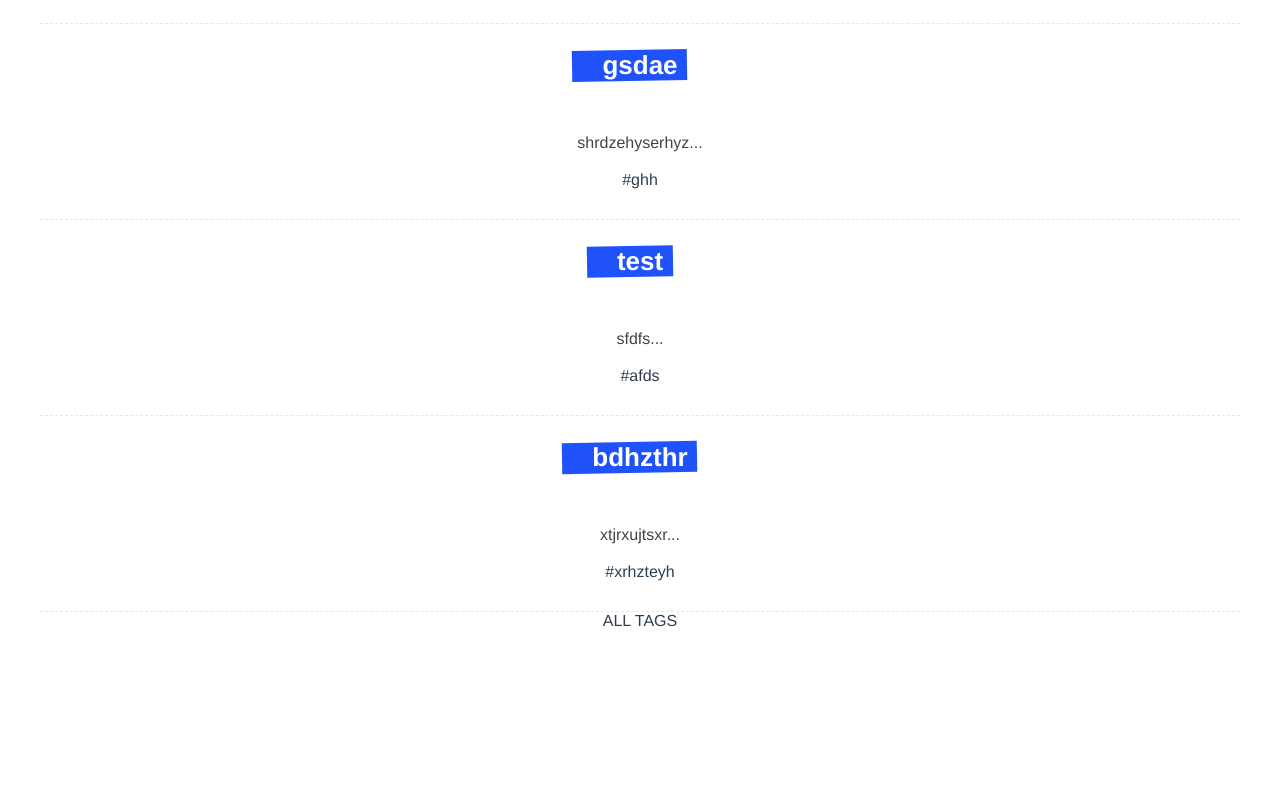
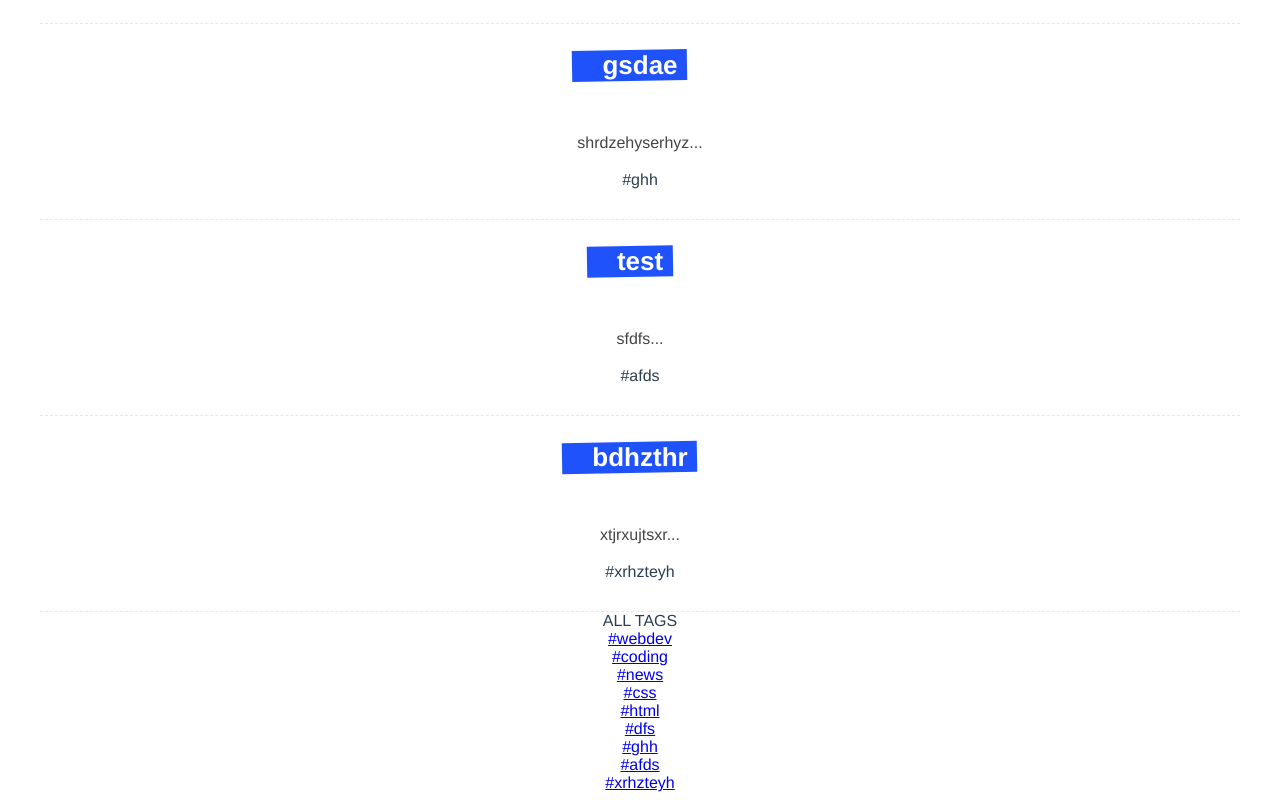
Before and after one commit to AlexStraton/dojo-blog, a Vue app: page / in a window 1280 px wide. Shown: the part 925-1725 px from the top of the page. Before the commit the page ends 1563 px from the top, so only its background shows below. Built offline with nearby package versions, Linux system fonts and the light colour scheme; data requests are answered from the project's data file.

Commit message:
displayed each tag in a router-link so that when it is clicked, it takes the user to all the blog articles with that tag

```diff
--- a/src/components/TagCloud.vue
+++ b/src/components/TagCloud.vue
@@ -1,11 +1,24 @@
 <template>
   <div class="tag-cloud">ALL TAGS</div>
+  <div v-for="tag in tags" :key="tag">
+    <router-link :to="{ name: 'tag', params: { tag: tag } }"
+      >#{{ tag }}</router-link
+    >
+  </div>
 </template>
 
 <script>
+import { ref } from "vue";
 export default {
-  setup() {
-    props: ["posts"];
+  props: ["posts"],
+  setup(props) {
+    const tags = ref([]);
+    const tagSet = new Set();
+    const allTags = props.posts.forEach((blog) =>
+      blog.tags.forEach((tag) => tagSet.add(tag))
+    );
+    tags.value = [...tagSet];
+    return { tags };
   },
 };
 </script>
```
